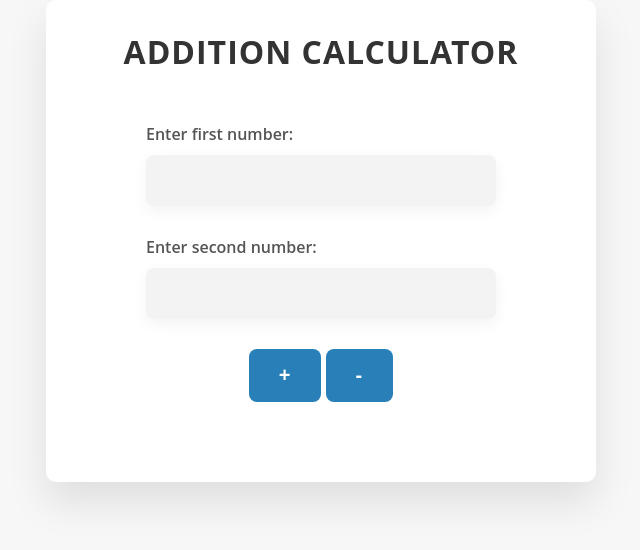
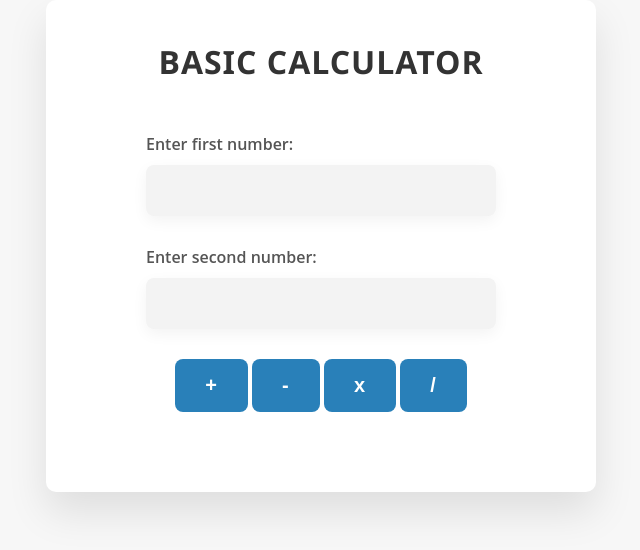
Before and after one commit to rishik-o3/calci, a plain HTML site: page index.html in a window 1280 px wide. Shown: the whole page, without its empty margins (319-959 px from the left). Drawn offline with Linux system fonts and the light colour scheme.

Commit message:
Update index.html

```diff
--- a/index.html
+++ b/index.html
@@ -4,12 +4,19 @@
     <meta charset="UTF-8" />
     <meta http-equiv="X-UA-Compatible" content="IE=edge" />
     <meta name="viewport" content="width=device-width, initial-scale=1.0" />
-    <title>Addition Calculator</title>
+    <title>Basic Calculator</title>
     <link rel="stylesheet" type="text/css" href="styles.css" />
   </head>
   <body>
     <div class="container">
-      <h1>Addition Calculator</h1>
+      <h1
+        style="
+          font-family: 'Segoe UI', Tahoma, Geneva, Verdana, sans-serif;
+          padding-top: 10px;
+        "
+      >
+        Basic Calculator
+      </h1>
       <form>
         <div class="form-group">
           <label for="num1">Enter first number:</label>
@@ -22,6 +29,8 @@
         <span>
           <button type="button" onclick="add()">+</button>
           <button type="button" onclick="sub()">-</button>
+          <button type="button" onclick="mul()">x</button>
+          <button type="button" onclick="div()">/</button>
         </span>
       </form>
       <div class="output" id="output"></div>
```
